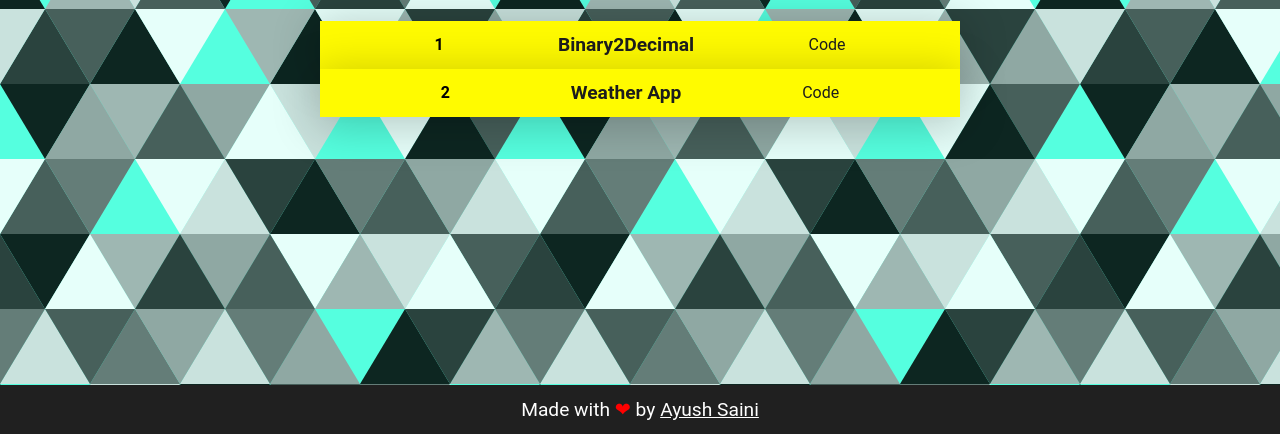
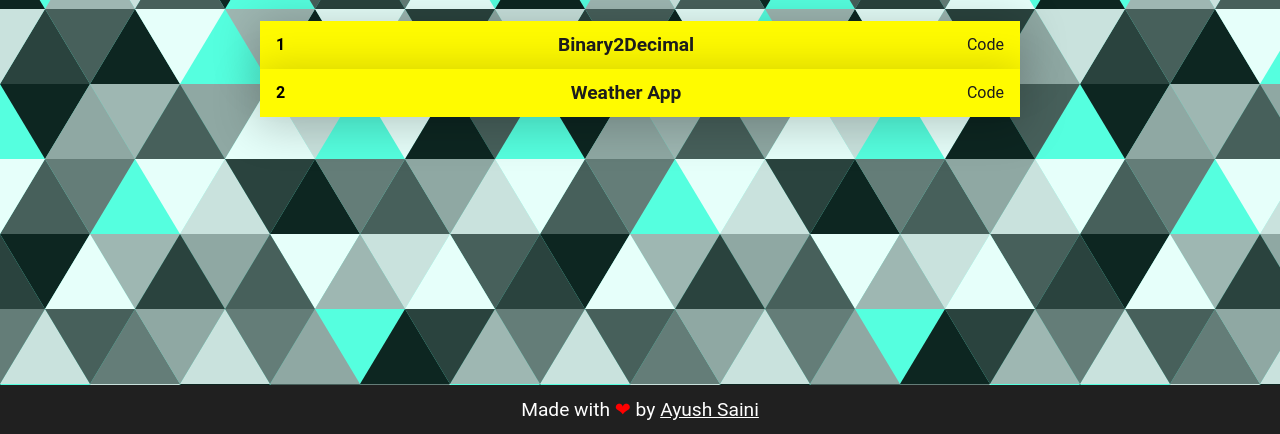
Before and after one commit to AyushSaini00/60minuteJavaScript, a plain HTML site: page index.html in a window 1280 px wide. Shown: the part 366-800 px from the top of the page. Drawn offline with Linux system fonts and the light colour scheme.

Commit message:
horizontally aligned the list items

```diff
--- a/mainStyle.css
+++ b/mainStyle.css
@@ -46,13 +46,14 @@ ul {
   margin-top: 1.5rem;
 }
 ul li {
-  width: 80vmin;
+  width: 95vmin;
   background-color: var(--bg-ul);
   box-shadow: 0px 6px 45px 5px rgba(0, 0, 0, 0.2);
   display: flex;
-  justify-content: space-evenly;
+  justify-content: space-between;
   align-items: center;
   height: 3rem;
+  padding: 0 1rem;
 }
 ul li a {
   text-decoration: none;
```
